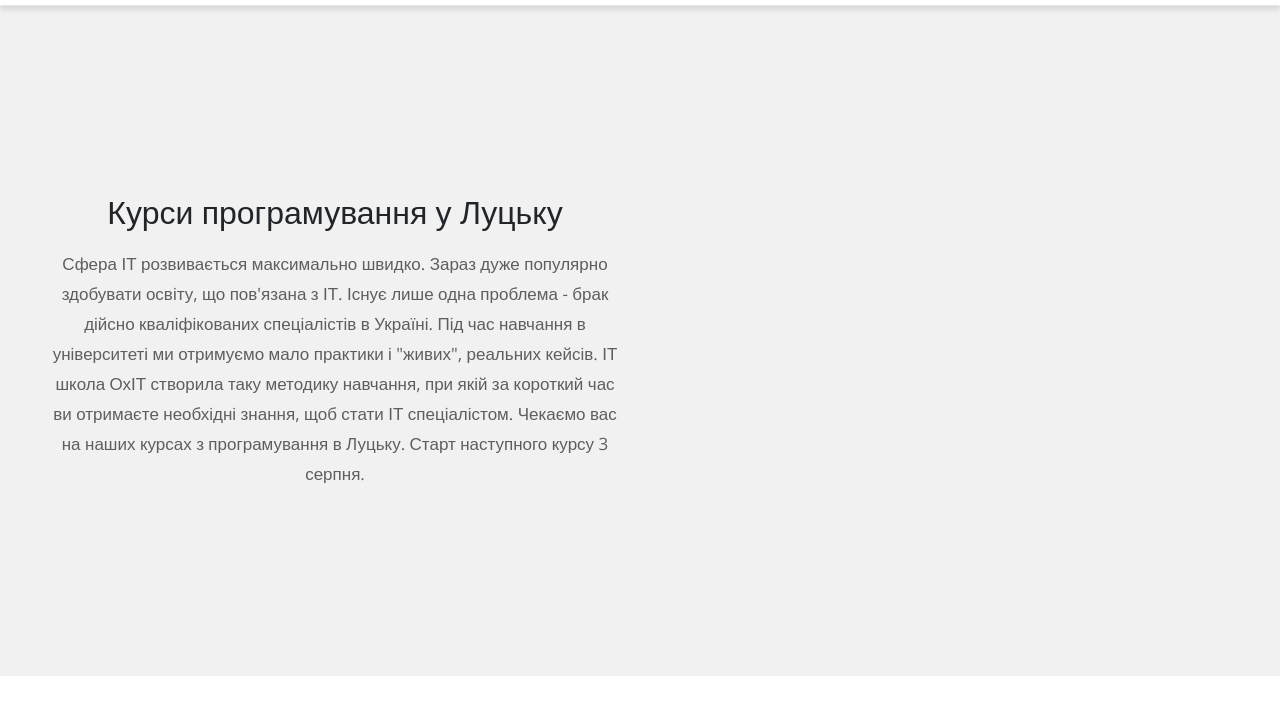
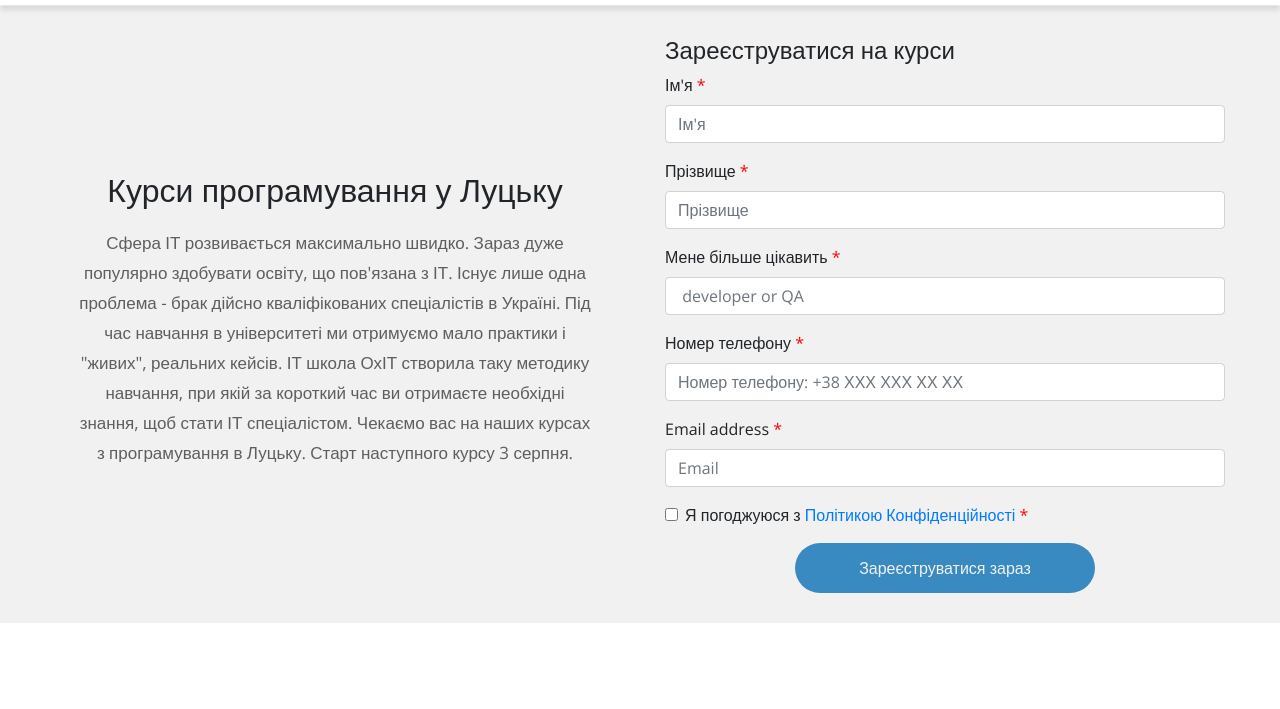
Before and after one commit to garciaqueen/internet_devels_layout_mariia, a website: page index.html in a window 1280 px wide. Shown: the part 91-800 px from the top of the page. Drawn offline with nearby package versions, Linux system fonts and the light colour scheme; files that its build step writes are made by us from their sources.

Commit message:
Registration form created. Adatpation included.

```diff
--- a/index.html
+++ b/index.html
@@ -60,7 +60,36 @@
               </div>
             </div>
             <div class="col-12 col-sm-6">
-
+              <div class="registration-form">
+                <h4 class="form-title">Зареєструватися на курси</h4>
+                <form>
+                  <div class="mb-3">
+                    <label for="exampleInputName" class="form-label required">Ім'я</label>
+                    <input type="text" class="form-control name" id="exampleInputName" placeholder="Ім'я" required>
+                  </div>
+                  <div class="mb-3">
+                    <label for="exampleInputSurname" class="form-label required">Прізвище</label>
+                    <input type="text" class="form-control surname" id="exampleInputSurname" placeholder="Прізвище" required>
+                  </div>
+                  <div class="mb-3">
+                    <label for="exampleInputPref" class="form-label required">Мене більше цікавить</label>
+                    <input type="text" class="form-control preferance" id="exampleInputPref" placeholder=" developer or QA" required>
+                  </div>
+                  <div class="mb-3">
+                    <label for="exampleInputPhone" class="form-label required">Номер телефону</label>
+                    <input type="text" class="form-control phone" id="exampleInputPhone" placeholder="Номер телефону: +38 ХХХ ХХХ ХХ ХХ" required>
+                  </div>
+                 <div class="mb-3">
+                    <label for="exampleInputEmail1" class="form-label required">Email address</label>
+                    <input type="email" class="form-control email" id="exampleInputEmail1" placeholder="Email" required>
+                  </div>
+                  <div class="mb-3 form-check">
+                    <input type="checkbox" class="form-check-input" id="exampleCheck1">
+                    <label class="form-check-label required" for="exampleCheck1" aria-required="true">Я погоджуюся з <a class="check-link" href="#">Політикою Конфіденційності</a></label>
+                  </div>
+                  <button type="submit" class="button d-block mx-auto">Зареєструватися зараз</button>
+                </form>
+              </div>
             </div>
           </div>
         </div>
--- a/scss/style.scss
+++ b/scss/style.scss
@@ -52,7 +52,6 @@
 }
 .content-first {
   background-color: #f1f1f1;
-  height: 670px;
 }
 
 .content-first .container,
@@ -62,14 +61,42 @@
 
 .content-left {
   text-align: center;
+  margin-right: 30px;
+  margin-left: 30px;
+}
+
+.form-title {
+  padding-top: 30px;
 }
 .title-content-left {
+  padding-top: 10px;
   padding-bottom: 10px;
+}
+
+label.required::after {
+  content: " *";
+  color: red;
 }
 .content-left-text{
   color: $main-color;
   font-size: 17px;
   line-height: 30px;
+}
+
+.registration-form {
+  padding-left: 10px;
+  padding-right: 10px;
+  padding-bottom: 30px;
+}
+
+.button {
+  background-color: rgb(56, 138, 192);
+  border: none;
+  color: #f1f1f1;
+  border-radius: 25px;
+  width: 300px;
+  height: 50px;
+  align-items: center;
 }
 .navbar-nav {
   gap: 20px;
```
